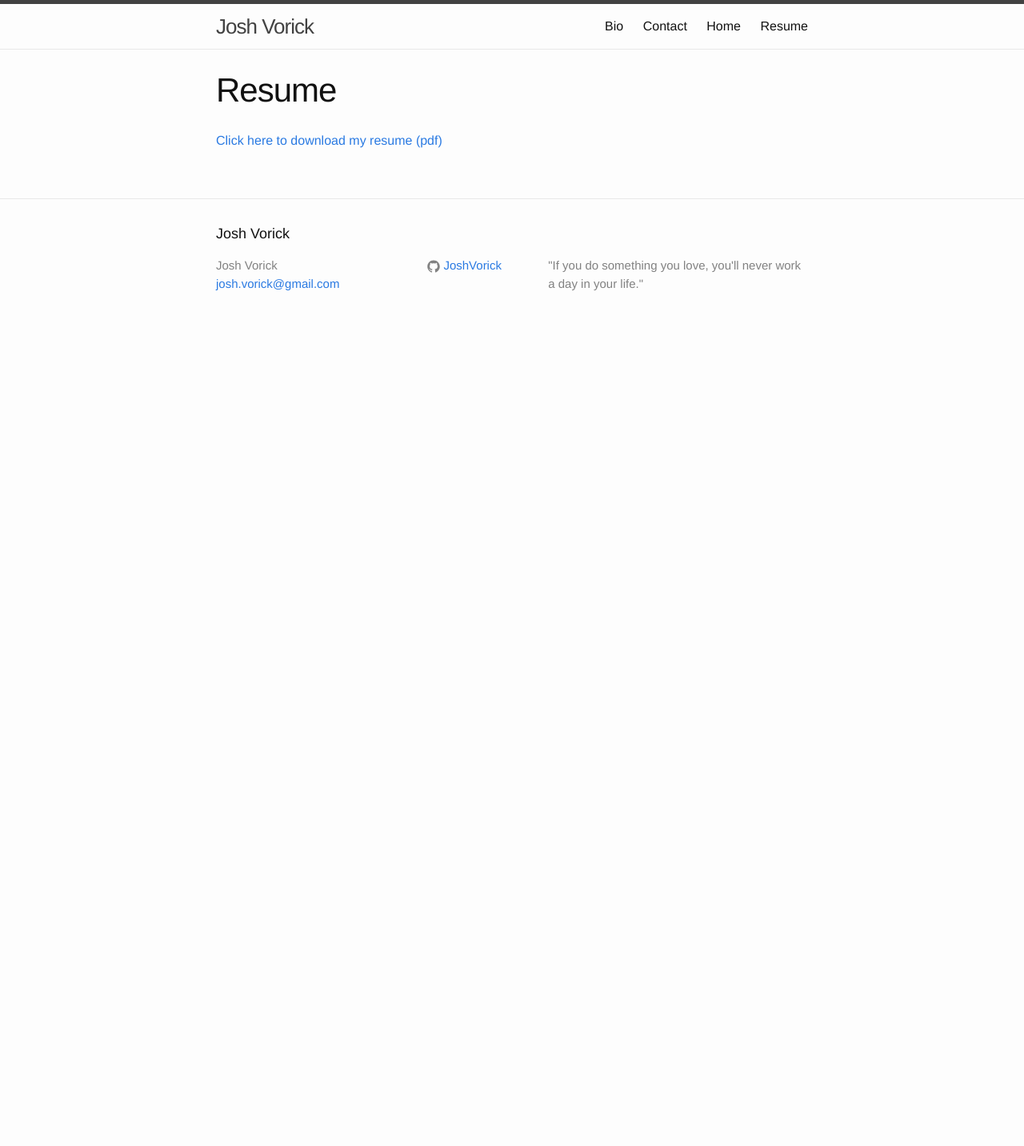
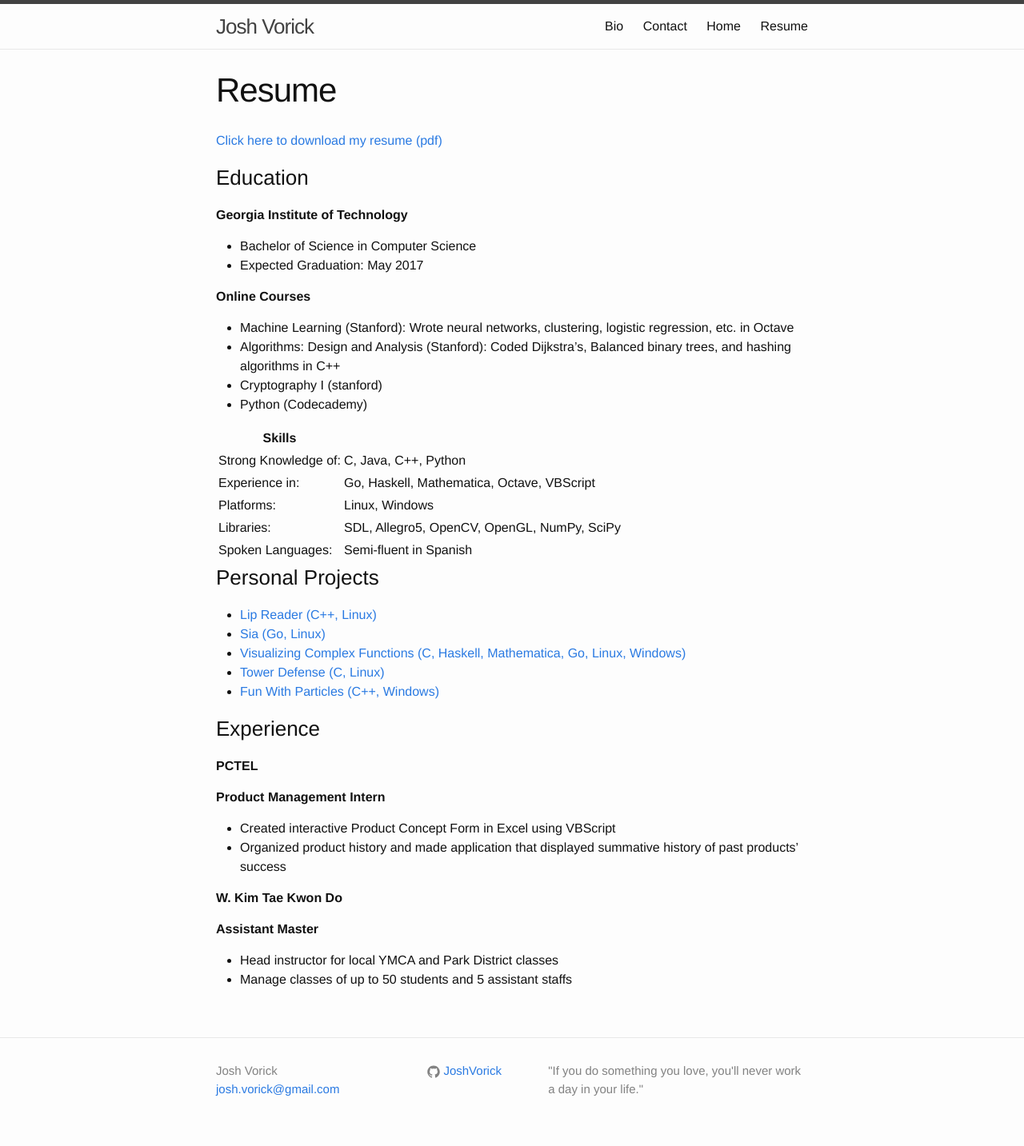
Before and after one commit to JoshVorick/joshvorick.github.io, a Jekyll site: the page built from resume.markdown, in a window 1280 px wide. Shown: the whole page at 80% size. Built offline with Jekyll 4.4.1, drawn with Linux system fonts in a browser that asks for light colours; before the commit the page ends 900 px from its top, so only the background shows below that.

Commit message:
update resume page

```diff
--- a/_includes/footer.html
+++ b/_includes/footer.html
@@ -2,7 +2,7 @@
 
   <div class="wrapper">
 
-    <h2 class="footer-heading">{{ site.title }}</h2>
+    <!--<h2 class="footer-heading">{{ site.title }}</h2>-->
 
     <div class="footer-col-wrapper">
       <div class="footer-col  footer-col-1">
--- /dev/null
+++ b/resume.markdown
@@ -0,0 +1,51 @@
+---
+layout: post
+title:  "Resume"
+permalink: /resume/
+---
+
+[Click here to download my resume (pdf)](https://github.com/JoshVorick/joshvorick.github.io/blob/master/_data/JoshVorickResume.pdf?raw=true)
+
+###Education
+**Georgia Institute of Technology**
+
+*  Bachelor of Science in Computer Science
+*  Expected Graduation: May 2017
+
+**Online Courses**
+
+*  Machine Learning (Stanford): Wrote neural networks, clustering, logistic regression, etc. in Octave
+*  Algorithms: Design and Analysis (Stanford): Coded Dijkstra's, Balanced binary trees, and hashing algorithms in C++
+*  Cryptography I (stanford)
+*  Python (Codecademy)
+
+| **Skills** |            |
+| --------------- | -------------- |
+| Strong Knowledge of: | C, Java, C++, Python |
+ Experience in: | Go, Haskell, Mathematica, Octave, VBScript |
+| Platforms: | Linux, Windows |
+| Libraries: | SDL, Allegro5, OpenCV, OpenGL, NumPy, SciPy |
+| Spoken Languages: | Semi-fluent in Spanish |
+
+###Personal Projects
+*  [Lip Reader (C++, Linux)](https://github.com/JoshVorick/LipReader)
+*  [Sia (Go, Linux)](https://github.com/JoshVorick/Sia)
+*  [Visualizing Complex Functions (C, Haskell, Mathematica, Go, Linux, Windows)](https://github.com/JoshVorick/VisualizingComplexFunctions)
+*  [Tower Defense (C, Linux)](https://github.com/JoshVorick/TowerDefense)
+*  [Fun With Particles (C++, Windows)](https://github.com/JoshVorick/FunWithParticles)
+
+###Experience
+
+**PCTEL**
+
+**Product Management Intern**
+
+*  Created interactive Product Concept Form in Excel using VBScript
+*  Organized product history and made application that displayed summative history of past products' success
+
+**W. Kim Tae Kwon Do**
+
+**Assistant Master**
+
+*  Head instructor for local YMCA and Park District classes
+*  Manage classes of up to 50 students and 5 assistant staffs
```
Also changed, not shown: _posts/2014-11-10-Tower-Defense.markdown (added, +37 -0 lines), bio.md (+1 -1 lines), resume.md (deleted, +0 -7 lines).
